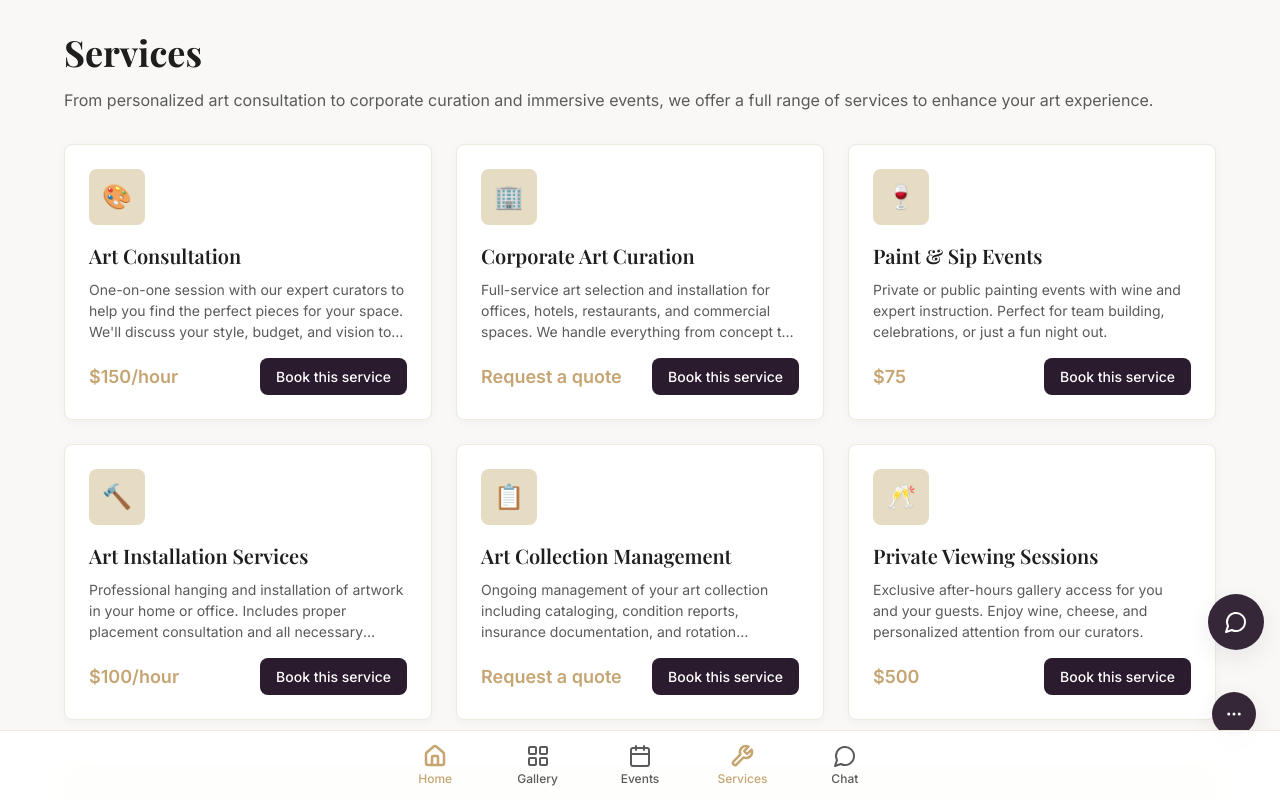
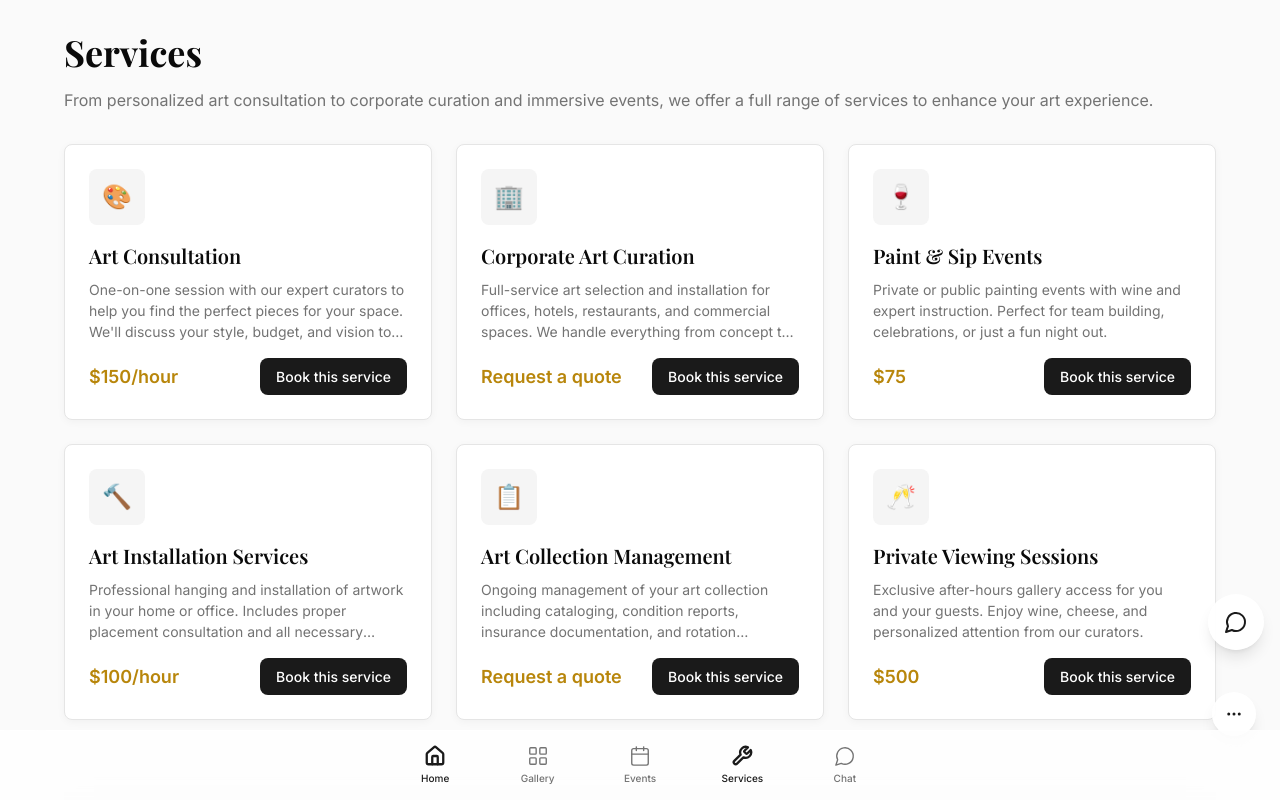
Before and after one commit to klmayua/andyart, a Next.js app: page /services in a window 1280 px wide. Shown: the top 800 px of the page. Built offline with nearby package versions, Linux system fonts and the light colour scheme; a web font is replaced by a local one.

Commit message:
Complete redesign: clean white theme, glassmorphism, monochrome icons

```diff
--- a/src/components/BottomNav.tsx
+++ b/src/components/BottomNav.tsx
@@ -50,7 +50,7 @@ export default function BottomNav() {
   }
 
   return (
-    <nav className="fixed bottom-0 left-0 right-0 h-[70px] bg-white/95 backdrop-blur-md border-t border-border-light z-50">
+    <nav className="fixed bottom-0 left-0 right-0 h-[70px] bg-white/80 backdrop-blur-xl border-t border-white/20 z-50">
       <div className="flex items-center justify-around h-full max-w-lg mx-auto">
         {navItems.map((item) => {
           const isActive =
@@ -63,8 +63,8 @@ export default function BottomNav() {
               onClick={() => handleClick(item)}
               className={`flex flex-col items-center justify-center w-full h-full transition-colors ${
                 isActive
-                  ? 'text-success-gold'
-                  : 'text-text-secondary hover:text-text-primary'
+                  ? 'text-primary'
+                  : 'text-text-secondary hover:text-primary'
               }`}
             >
               {item.link ? (
@@ -72,13 +72,13 @@ export default function BottomNav() {
                   href={item.link}
                   className="flex flex-col items-center"
                 >
-                  <Icon size={24} strokeWidth={isActive ? 2.5 : 2} className={isActive ? 'text-success-gold' : ''} />
-                  <span className="text-xs mt-1 font-medium">{item.label}</span>
+                  <Icon size={22} strokeWidth={isActive ? 2.5 : 1.5} className={isActive ? 'text-primary' : ''} />
+                  <span className="text-[10px] mt-1 font-medium">{item.label}</span>
                 </Link>
               ) : (
                 <>
-                  <Icon size={24} strokeWidth={isActive ? 2.5 : 2} className={isActive ? 'text-success-gold' : ''} />
-                  <span className="text-xs mt-1 font-medium">{item.label}</span>
+                  <Icon size={22} strokeWidth={isActive ? 2.5 : 1.5} className={isActive ? 'text-primary' : ''} />
+                  <span className="text-[10px] mt-1 font-medium">{item.label}</span>
                 </>
               )}
             </button>
--- a/src/components/Chatbot.tsx
+++ b/src/components/Chatbot.tsx
@@ -180,10 +180,10 @@ export default function Chatbot() {
     return (
       <button
         onClick={openChat}
-        className="fixed bottom-[150px] right-4 w-14 h-14 bg-primary/95 backdrop-blur-sm rounded-full shadow-large flex items-center justify-center hover:scale-105 transition-all z-30"
+        className="fixed bottom-[150px] right-4 w-14 h-14 bg-white/90 backdrop-blur-xl rounded-full shadow-lg border border-white/30 flex items-center justify-center hover:scale-105 transition-all z-30"
         aria-label="Open chat"
       >
-        <MessageCircle size={24} className="text-white" />
+        <MessageCircle size={24} className="text-primary" />
       </button>
     );
   }
@@ -192,19 +192,19 @@ export default function Chatbot() {
     <>
       <button
         onClick={openChat}
-        className="fixed bottom-[150px] right-4 w-14 h-14 bg-primary/95 backdrop-blur-sm rounded-full shadow-large flex items-center justify-center hover:scale-105 transition-all z-30"
+        className="fixed bottom-[150px] right-4 w-14 h-14 bg-white/90 backdrop-blur-xl rounded-full shadow-lg border border-white/30 flex items-center justify-center hover:scale-105 transition-all z-30"
         aria-label="Open chat"
       >
-        <MessageCircle size={24} className="text-white" />
+        <MessageCircle size={24} className="text-primary" />
       </button>
 
-      <div className="fixed bottom-[150px] right-4 w-[300px] md:w-[380px] bg-white/95 backdrop-blur-md rounded-xl shadow-large border border-border-light overflow-hidden z-30">
+      <div className="fixed bottom-[150px] right-4 w-[300px] md:w-[380px] bg-white/95 backdrop-blur-xl rounded-2xl shadow-2xl border border-white/30 overflow-hidden z-30">
         {/* Header */}
-        <div className="bg-primary/95 backdrop-blur-sm text-white px-4 py-3 flex items-center justify-between">
-          <h3 className="font-serif text-lg font-semibold">Andy – Gallery Assistant</h3>
+        <div className="bg-white/90 backdrop-blur-xl border-b border-white/20 px-4 py-3 flex items-center justify-between">
+          <h3 className="font-serif text-lg font-semibold text-primary">Andy – Gallery Assistant</h3>
           <button
             onClick={closeChat}
-            className="text-white/80 hover:text-white transition-colors"
+            className="text-text-secondary hover:text-primary transition-colors"
             aria-label="Close chat"
           >
             <X size={20} />
@@ -212,17 +212,17 @@ export default function Chatbot() {
         </div>
 
         {/* Messages */}
-        <div className="h-[400px] overflow-y-auto p-4 space-y-4 bg-gradient-to-b from-background/50 to-transparent">
+        <div className="h-[400px] overflow-y-auto p-4 space-y-4">
           {chatMessages.map((message) => (
             <div
               key={message.id}
               className={`flex ${message.role === 'user' ? 'justify-end' : 'justify-start'}`}
             >
               <div
-                className={`max-w-[80%] px-4 py-2 rounded-lg backdrop-blur-sm ${
+                className={`max-w-[80%] px-4 py-2.5 rounded-2xl backdrop-blur-sm ${
                   message.role === 'user'
-                    ? 'bg-primary/90 text-white'
-                    : 'bg-white/80 text-text-primary border border-border-light'
+                    ? 'bg-primary text-white'
+                    : 'bg-accent text-primary border border-white/20'
                 }`}
               >
                 <p className="text-sm">{message.content}</p>
@@ -232,7 +232,7 @@ export default function Chatbot() {
                       <button
                         key={reply.action}
                         onClick={() => handleQuickReply(reply.action)}
-                        className="text-xs bg-white/90 text-text-primary px-3 py-1 rounded-full border border-border-light hover:bg-accent/50 transition-colors"
+                        className="text-xs bg-white text-primary px-3 py-1.5 rounded-full border border-white/30 hover:bg-accent transition-colors"
                       >
                         {reply.text}
                       </button>
@@ -257,19 +257,19 @@ export default function Chatbot() {
         </div>
 
         {/* Input */}
-        <form onSubmit={handleSubmit} className="border-t border-border-light p-3 flex items-center gap-2 bg-white/50 backdrop-blur-sm">
+        <form onSubmit={handleSubmit} className="border-t border-white/20 p-3 flex items-center gap-2 bg-white/50 backdrop-blur-xl">
           <input
             type="text"
             value={inputValue}
             onChange={(e) => setInputValue(e.target.value)}
             placeholder="Type your message..."
-            className="flex-1 bg-white/80 px-4 py-2 rounded-full text-sm focus:outline-none focus:ring-2 focus:ring-success-gold border border-border-light"
+            className="flex-1 bg-accent px-4 py-2.5 rounded-full text-sm focus:outline-none focus:ring-2 focus:ring-primary/20 border border-white/30"
             disabled={isLoading}
           />
           <button
             type="submit"
             disabled={isLoading || !inputValue.trim()}
-            className="w-10 h-10 bg-primary/90 text-white rounded-full flex items-center justify-center hover:bg-primary transition-colors disabled:opacity-50 disabled:cursor-not-allowed"
+            className="w-10 h-10 bg-primary text-white rounded-full flex items-center justify-center hover:bg-primary/80 transition-colors disabled:opacity-50 disabled:cursor-not-allowed"
           >
             <Send size={18} className="text-white" />
           </button>
--- a/src/components/FloatingFooter.tsx
+++ b/src/components/FloatingFooter.tsx
@@ -33,14 +33,14 @@ export default function FloatingFooter() {
   return (
     <div className="fixed bottom-[90px] right-4 md:bottom-16 md:right-6 z-40">
       {isOpen && (
-        <div className="absolute bottom-14 right-0 w-72 bg-white/95 backdrop-blur-md rounded-lg shadow-large border border-border-light overflow-hidden mb-2">
+        <div className="absolute bottom-14 right-0 w-72 bg-white/90 backdrop-blur-xl rounded-xl shadow-2xl border border-white/30 overflow-hidden mb-2">
           <ul className="py-2 max-h-[300px] overflow-y-auto">
             {links.map((link, index) => (
               <li key={index}>
                 {link.onClick ? (
                   <button
                     onClick={link.onClick}
-                    className="w-full px-4 py-2.5 text-left text-sm text-text-primary hover:bg-accent/50 transition-colors"
+                    className="w-full px-4 py-2.5 text-left text-sm text-text-primary hover:bg-accent transition-colors"
                   >
                     {link.label}
                   </button>
@@ -49,7 +49,7 @@ export default function FloatingFooter() {
                     href={link.href}
                     target={link.external ? '_blank' : undefined}
                     rel={link.external ? 'noopener noreferrer' : undefined}
-                    className="block px-4 py-2.5 text-sm text-text-primary hover:bg-accent/50 transition-colors"
+                    className="block px-4 py-2.5 text-sm text-text-primary hover:bg-accent transition-colors"
                   >
                     {link.label}
                     {link.external && <ExternalLink size={14} className="ml-2 text-text-secondary inline" />}
@@ -63,10 +63,10 @@ export default function FloatingFooter() {
 
       <button
         onClick={() => setIsOpen(!isOpen)}
-        className="w-11 h-11 bg-primary/95 backdrop-blur-sm rounded-full shadow-large flex items-center justify-center hover:bg-primary transition-all"
+        className="w-11 h-11 bg-white/90 backdrop-blur-xl rounded-full shadow-lg border border-white/30 flex items-center justify-center hover:bg-white transition-all"
         aria-label="Info menu"
       >
-        {isOpen ? <X size={18} className="text-white" /> : <MoreHorizontal size={18} className="text-white" />}
+        {isOpen ? <X size={18} className="text-primary" /> : <MoreHorizontal size={18} className="text-primary" />}
       </button>
     </div>
   );
--- a/tailwind.config.js
+++ b/tailwind.config.js
@@ -8,21 +8,21 @@ module.exports = {
   theme: {
     extend: {
       colors: {
-        background: '#F9F8F6',
+        background: '#FAFAFA',
         surface: '#FFFFFF',
-        accent: '#E6DCC3',
-        primary: '#2B1B2E',
+        accent: '#F5F5F5',
+        primary: '#1A1A1A',
         text: {
-          primary: '#1E1E1E',
-          secondary: '#5A5A5A',
+          primary: '#0A0A0A',
+          secondary: '#737373',
         },
         success: {
-          gold: '#C5A572',
+          gold: '#B8860B',
         },
         border: {
-          light: '#EDE8E0',
+          light: '#E5E5E5',
         },
-        error: '#B00020',
+        error: '#DC2626',
       },
       fontFamily: {
         serif: ['Playfair Display', 'Georgia', 'serif'],
```
Also changed, not shown: src/app/page.tsx (+7 -8 lines).
